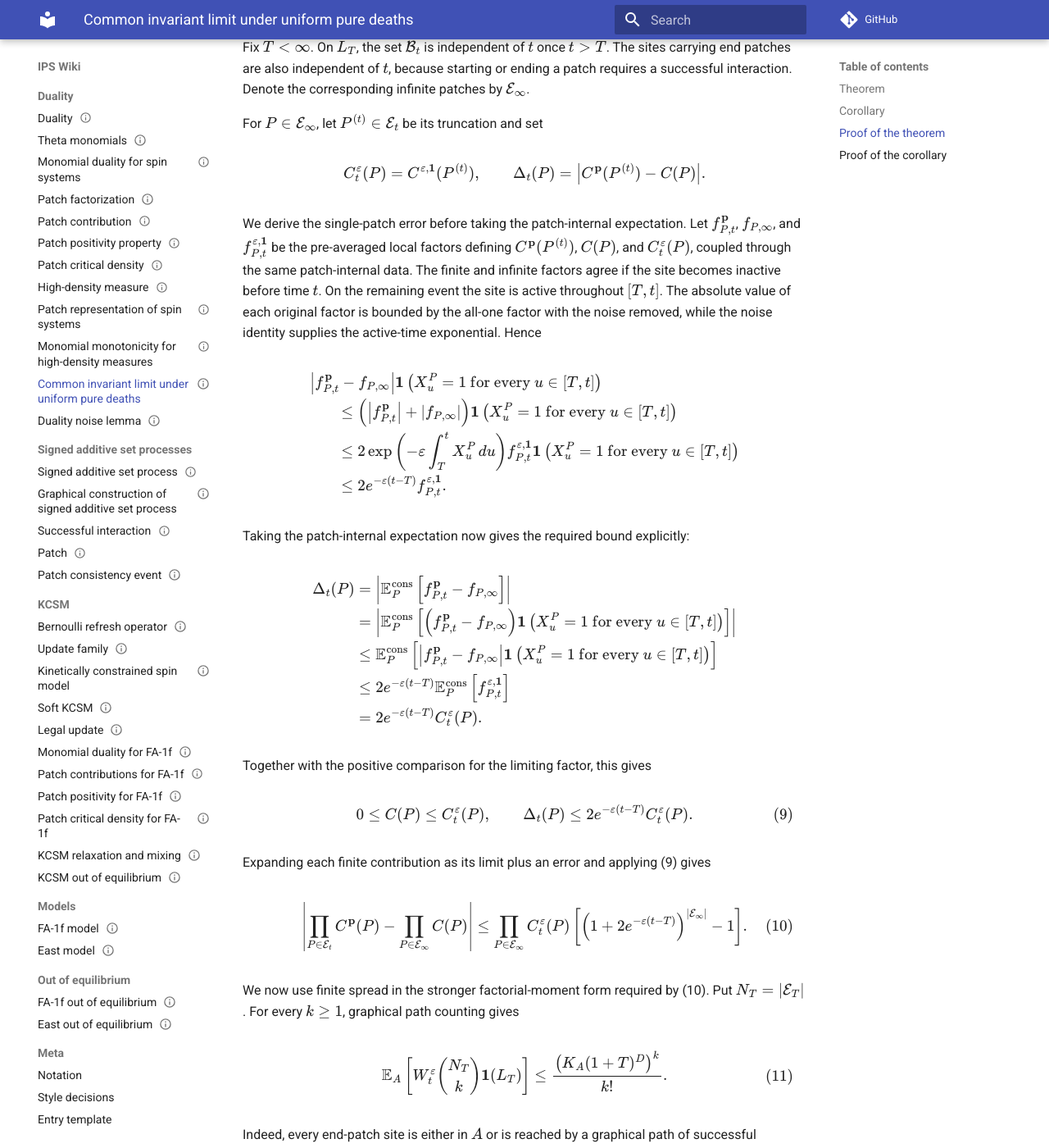
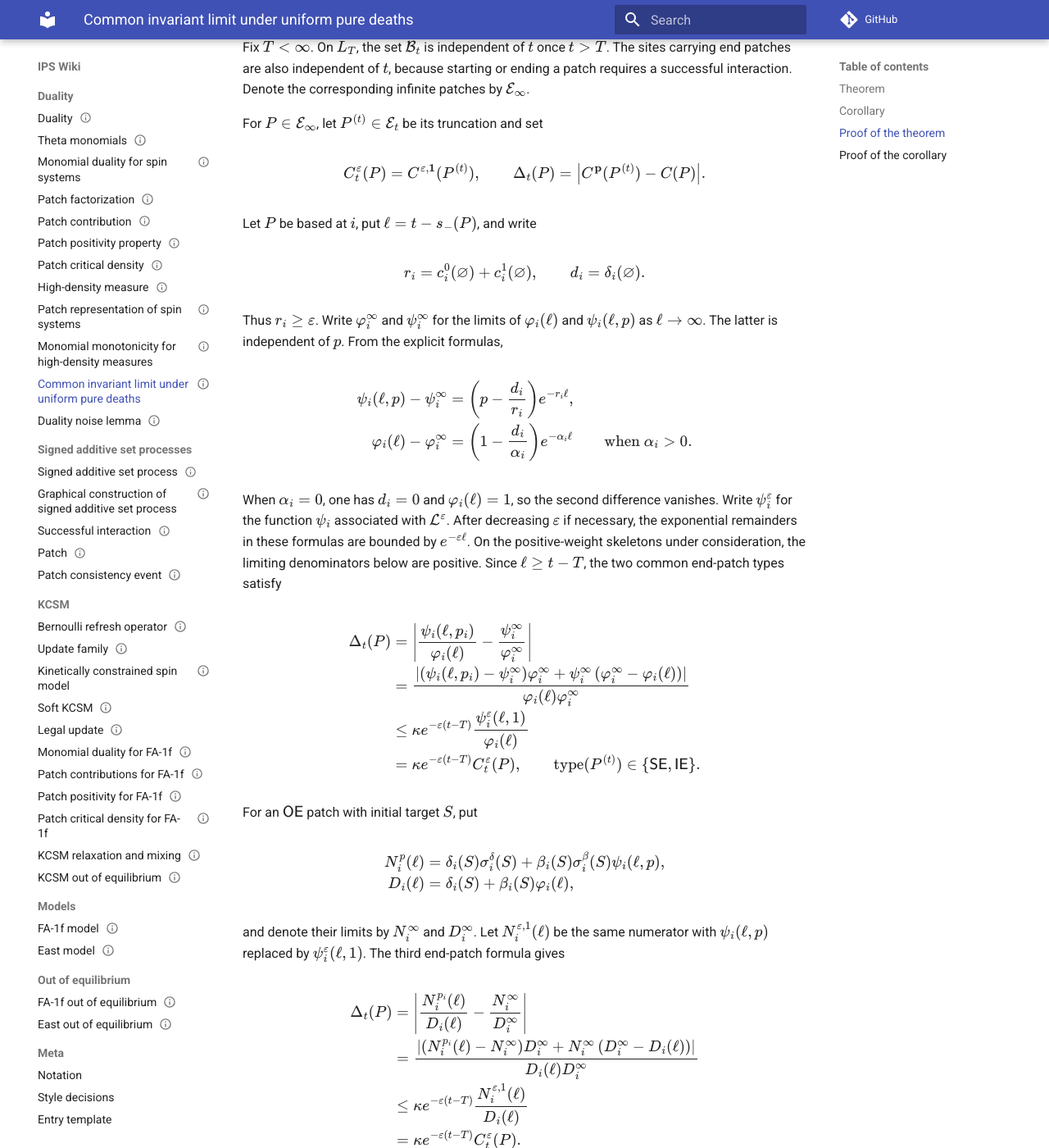
Before and after one commit to maciejgluchowski86-beep/ips-wiki, an MkDocs documentation site: the page built from docs/entries/common-invariant-limit-under-uniform-pure-deaths.md, in a window 1280 px wide and 1400 px high, scrolled down 5752 px. Shown: the whole window at 82% size. Built offline with MkDocs 1.6.1 and Material for MkDocs 9.7.7, drawn with Linux system fonts in a browser that asks for light colours; comment, search, counter and statistics services are not loaded; some of the changed text lies outside the part shown.

Commit message:
Derive end-patch convergence from explicit formulas

```diff
--- a/docs/entries/common-invariant-limit-under-uniform-pure-deaths.md
+++ b/docs/entries/common-invariant-limit-under-uniform-pure-deaths.md
@@ -417,102 +417,138 @@ C^{\mathbf p}(P^{(t)})-C(P)
 \right|.
 $$
 
-We derive the single-patch error before taking the patch-internal expectation. Let \(f_{P,t}^{\mathbf p}\), \(f_{P,\infty}\), and \(f_{P,t}^{\varepsilon,\mathbf 1}\) be the pre-averaged local factors defining \(C^{\mathbf p}(P^{(t)})\), \(C(P)\), and \(C_t^\varepsilon(P)\), coupled through the same patch-internal data. The finite and infinite factors agree if the site becomes inactive before time \(t\). On the remaining event the site is active throughout \([T,t]\). The absolute value of each original factor is bounded by the all-one factor with the noise removed, while the noise identity supplies the active-time exponential. Hence
+Let \(P\) be based at \(i\), put \(\ell=t-s_-(P)\), and write
+
+$$
+r_i=c_i^0(\vn)+c_i^1(\vn),
+\qquad
+d_i=\delta_i(\vn).
+$$
+
+Thus \(r_i\ge\varepsilon\). Write \(\varphi_i^\infty\) and \(\psi_i^\infty\) for the limits of \(\varphi_i(\ell)\) and \(\psi_i(\ell,p)\) as \(\ell\to\infty\). The latter is independent of \(p\). From the explicit formulas,
 
 $$
 \begin{aligned}
-&\left|
-f_{P,t}^{\mathbf p}-f_{P,\infty}
-\right|
-\ind\left(
-X_u^P=1
-\text{ for every }u\in[T,t]
-\right)
+\psi_i(\ell,p)-\psi_i^\infty
+&=
+\left(
+p-\frac{d_i}{r_i}
+\right)e^{-r_i\ell},
 \\
-&\qquad\le
+\varphi_i(\ell)-\varphi_i^\infty
+&=
 \left(
-\left|f_{P,t}^{\mathbf p}\right|
-+
-\left|f_{P,\infty}\right|
-\right)
-\ind\left(
-X_u^P=1
-\text{ for every }u\in[T,t]
-\right)
-\\
-&\qquad\le
-2
-\exp\left(
--\varepsilon\int_T^tX_u^P\,du
-\right)
-f_{P,t}^{\varepsilon,\mathbf 1}
-\ind\left(
-X_u^P=1
-\text{ for every }u\in[T,t]
-\right)
-\\
-&\qquad\le
-2e^{-\varepsilon(t-T)}
-f_{P,t}^{\varepsilon,\mathbf 1}.
+1-\frac{d_i}{\alpha_i}
+\right)e^{-\alpha_i\ell}
+\qquad
+\text{when }\alpha_i>0.
 \end{aligned}
 $$
 
-Taking the patch-internal expectation now gives the required bound explicitly:
+When \(\alpha_i=0\), one has \(d_i=0\) and \(\varphi_i(\ell)=1\), so the second difference vanishes. Write \(\psi_i^\varepsilon\) for the function \(\psi_i\) associated with \(\cL^\varepsilon\). After decreasing \(\varepsilon\) if necessary, the exponential remainders in these formulas are bounded by \(e^{-\varepsilon\ell}\). On the positive-weight skeletons under consideration, the limiting denominators below are positive. Since \(\ell\ge t-T\), the two common end-patch types satisfy
 
 $$
 \begin{aligned}
 \Delta_t(P)
 &=
 \left|
-\mathbb E_P^{\operatorname{cons}}\left[
-f_{P,t}^{\mathbf p}-f_{P,\infty}
-\right]
+\frac{\psi_i(\ell,p_i)}{\varphi_i(\ell)}
+-
+\frac{\psi_i^\infty}{\varphi_i^\infty}
 \right|
 \\
 &=
+\frac{
 \left|
-\mathbb E_P^{\operatorname{cons}}\left[
 \left(
-f_{P,t}^{\mathbf p}-f_{P,\infty}
+\psi_i(\ell,p_i)-\psi_i^\infty
+\right)\varphi_i^\infty
++
+\psi_i^\infty
+\left(
+\varphi_i^\infty-\varphi_i(\ell)
 \right)
-\ind\left(
-X_u^P=1
-\text{ for every }u\in[T,t]
-\right)
-\right]
 \right|
+}{
+\varphi_i(\ell)\varphi_i^\infty
+}
 \\
 &\le
-\mathbb E_P^{\operatorname{cons}}\left[
-\left|
-f_{P,t}^{\mathbf p}-f_{P,\infty}
-\right|
-\ind\left(
-X_u^P=1
-\text{ for every }u\in[T,t]
-\right)
-\right]
-\\
-&\le
-2e^{-\varepsilon(t-T)}
-\mathbb E_P^{\operatorname{cons}}\left[
-f_{P,t}^{\varepsilon,\mathbf 1}
-\right]
+\kappa e^{-\varepsilon(t-T)}
+\frac{\psi_i^\varepsilon(\ell,1)}{\varphi_i(\ell)}
 \\
 &=
-2e^{-\varepsilon(t-T)}
-C_t^\varepsilon(P).
+\kappa e^{-\varepsilon(t-T)}C_t^\varepsilon(P),
+\qquad
+\operatorname{type}(P^{(t)})\in\{\mathsf{SE},\mathsf{IE}\}.
 \end{aligned}
 $$
 
-Together with the positive comparison for the limiting factor, this gives
+For an \(\mathsf{OE}\) patch with initial target \(S\), put
+
+$$
+\begin{aligned}
+N_i^p(\ell)
+&=
+\delta_i(S)\sigma_i^\delta(S)
++
+\beta_i(S)\sigma_i^\beta(S)\psi_i(\ell,p),
+\\
+D_i(\ell)
+&=
+\delta_i(S)+\beta_i(S)\varphi_i(\ell),
+\end{aligned}
+$$
+
+and denote their limits by \(N_i^\infty\) and \(D_i^\infty\). Let \(N_i^{\varepsilon,1}(\ell)\) be the same numerator with \(\psi_i(\ell,p)\) replaced by \(\psi_i^\varepsilon(\ell,1)\). The third end-patch formula gives
+
+$$
+\begin{aligned}
+\Delta_t(P)
+&=
+\left|
+\frac{N_i^{p_i}(\ell)}{D_i(\ell)}
+-
+\frac{N_i^\infty}{D_i^\infty}
+\right|
+\\
+&=
+\frac{
+\left|
+\left(
+N_i^{p_i}(\ell)-N_i^\infty
+\right)D_i^\infty
++
+N_i^\infty
+\left(
+D_i^\infty-D_i(\ell)
+\right)
+\right|
+}{
+D_i(\ell)D_i^\infty
+}
+\\
+&\le
+\kappa e^{-\varepsilon(t-T)}
+\frac{
+N_i^{\varepsilon,1}(\ell)
+}{
+D_i(\ell)
+}
+\\
+&=
+\kappa e^{-\varepsilon(t-T)}C_t^\varepsilon(P).
+\end{aligned}
+$$
+
+The same \(\kappa<\infty\) may be used in the three cases. Together with the positive comparison for the limiting factor, this gives
 
 $$
 0\le C(P)\le C_t^\varepsilon(P),
 \qquad
 \Delta_t(P)
 \le
-2e^{-\varepsilon(t-T)}C_t^\varepsilon(P).
+\kappa e^{-\varepsilon(t-T)}C_t^\varepsilon(P).
 \tag{9}
 $$
 
@@ -528,7 +564,7 @@ $$
 \prod_{P\in\mathcal E_\infty}C_t^\varepsilon(P)
 \left[
 \left(
-1+2e^{-\varepsilon(t-T)}
+1+\kappa e^{-\varepsilon(t-T)}
 \right)^{|\mathcal E_\infty|}
 -1
 \right].
@@ -568,7 +604,7 @@ W_t^{\mathbf p}\ind(L_T)
 &\quad\le
 \sum_{k\ge1}
 \left(
-2e^{-\varepsilon(t-T)}
+\kappa e^{-\varepsilon(t-T)}
 \right)^k
 \mathbb E_A\left[
 W_t^\varepsilon
@@ -580,13 +616,13 @@ W_t^\varepsilon
 \sum_{k\ge1}
 \frac{
 \left(
-2K_A(1+T)^D e^{-\varepsilon(t-T)}
+K_A(1+T)^D\kappa e^{-\varepsilon(t-T)}
 \right)^k
 }{k!}
 \\
 &\quad=
 \exp\left(
-2K_A(1+T)^D e^{-\varepsilon(t-T)}
+K_A(1+T)^D\kappa e^{-\varepsilon(t-T)}
 \right)-1.
 \end{aligned}
 \tag{12}
@@ -624,7 +660,7 @@ K_A(1+T)^D e^{-\varepsilon(t-T)}
 \\
 &\qquad\quad+
 \exp\left(
-2K_A(1+T)^D e^{-\varepsilon(t-T)}
+K_A(1+T)^D\kappa e^{-\varepsilon(t-T)}
 \right)-1.
 \end{aligned}
 \tag{14}
```
